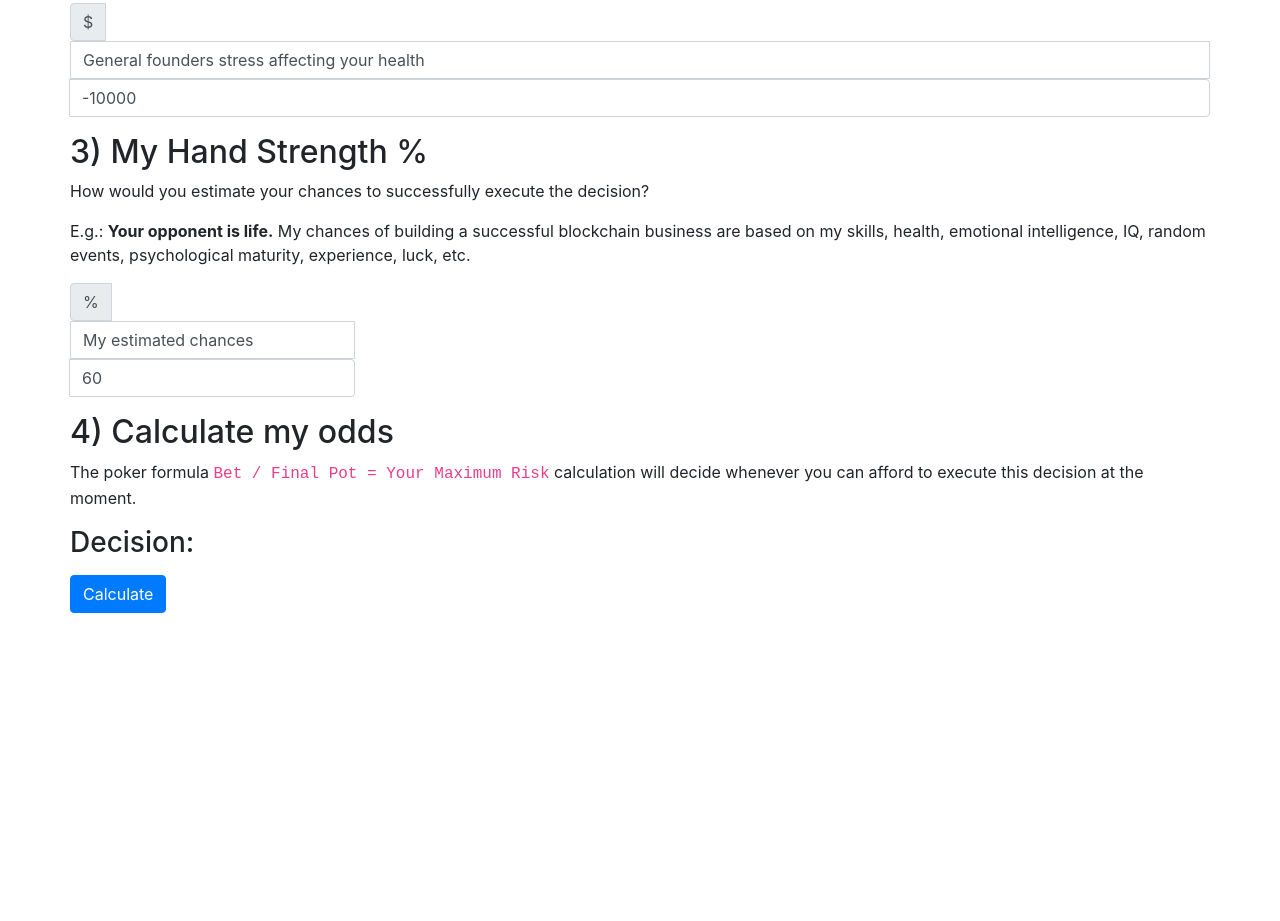
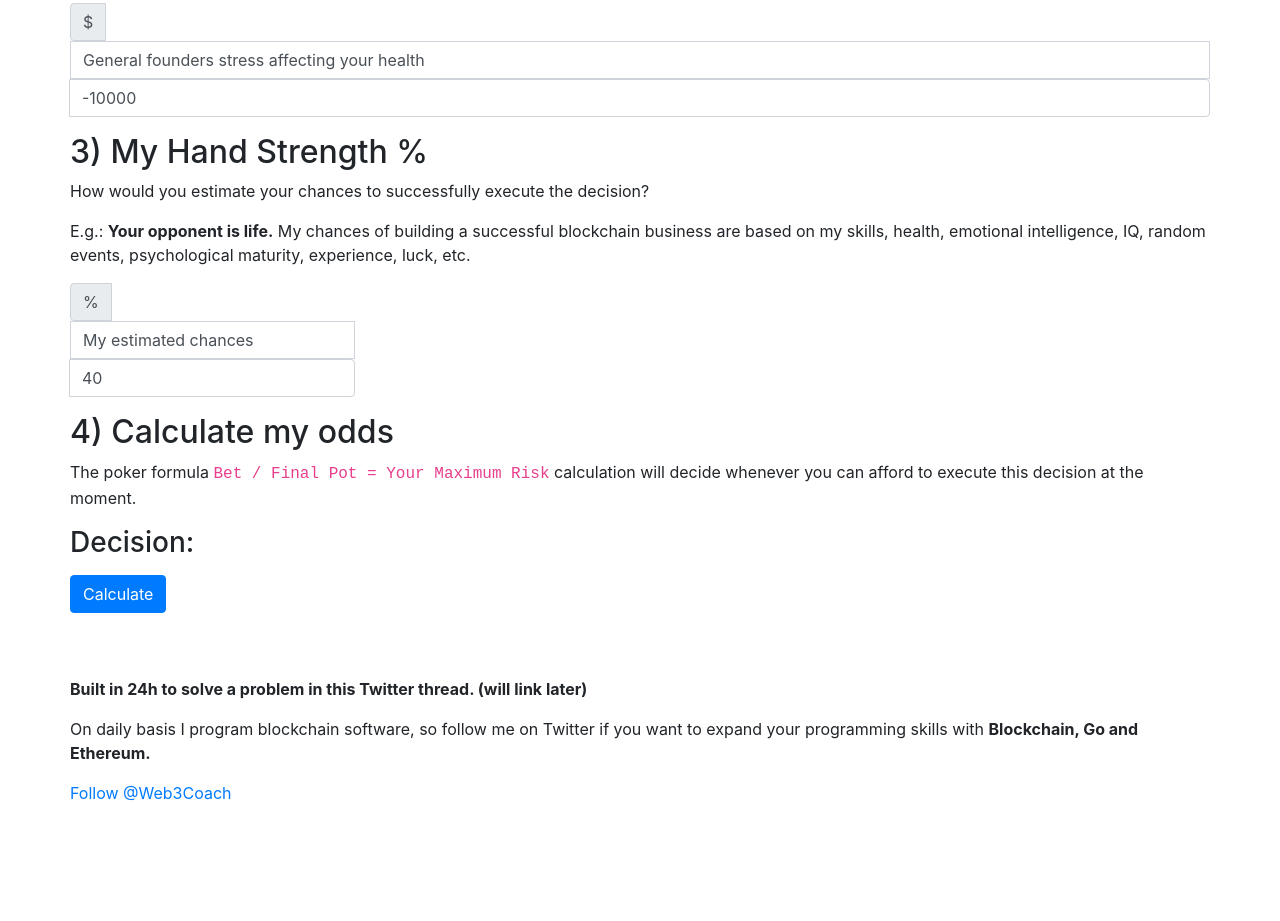
Before and after one commit to web3coach/sententia, a website built with Parcel: page index.html in a window 1280 px wide. Shown: the part 1345-2266 px from the top of the page. Before the commit the page ends 2022 px from the top, so only its background shows below. Built offline with nearby package versions, Linux system fonts and the light colour scheme.

Commit message:
Adds Twitter template.

```diff
--- a/index.html
+++ b/index.html
@@ -134,7 +134,7 @@
               </div>
 
               <input type="text" value="My estimated chances" class="form-control w-100 item-desc" aria-label="Describe your estimated chance of success">
-              <input type="number" value="60" min="0" max="100" class="form-control" id="sententia-hand" aria-label="Value">
+              <input type="number" value="40" min="0" max="100" class="form-control" id="sententia-hand" aria-label="Value">
             </div>
 
             <div class="mb-3">
@@ -152,6 +152,18 @@
         </form>
       </div>
 
+      <div class="col-xs-12" style="padding-bottom: 100px;">
+        <p><strong>Built in 24h to solve a problem in this Twitter thread. (will link later)</strong></p>
+        <p>On daily basis I program blockchain software, so follow me on Twitter if you want to expand your programming skills with <strong>Blockchain, Go and Ethereum.</strong></p>
+        <p>
+          <a class="twitter-follow-button"
+             href="https://twitter.com/Web3Coach"
+             data-size="large">
+            Follow @Web3Coach
+          </a>
+        </p>
+      </div>
+
       </div>
     </div>
   </div>
@@ -161,6 +173,8 @@
   <!-- Include all compiled plugins (below), or include individual files as needed -->
   <script src="https://maxcdn.bootstrapcdn.com/bootstrap/4.0.0/js/bootstrap.min.js" integrity="sha384-JZR6Spejh4U02d8jOt6vLEHfe/JQGiRRSQQxSfFWpi1MquVdAyjUar5+76PVCmYl" crossorigin="anonymous"></script>
 
+  <script src="https://platform.twitter.com/widgets.js" id="twitter-wjs" type="text/javascript"></script>
+
   <script src="js/vendor/modernizr-3.11.2.min.js"></script>
   <script src="js/plugins.js"></script>
   <script src="js/main.js"></script>
```
